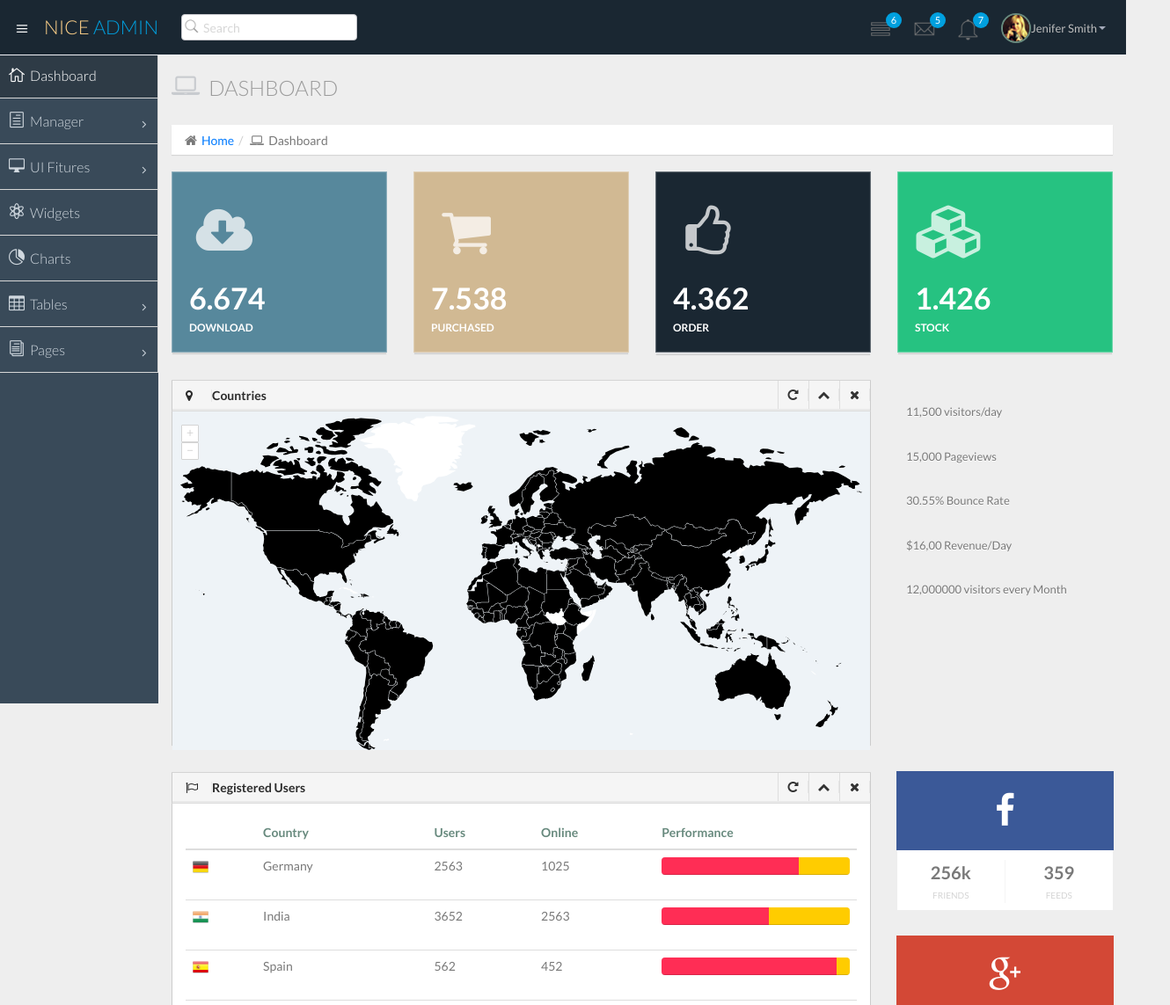
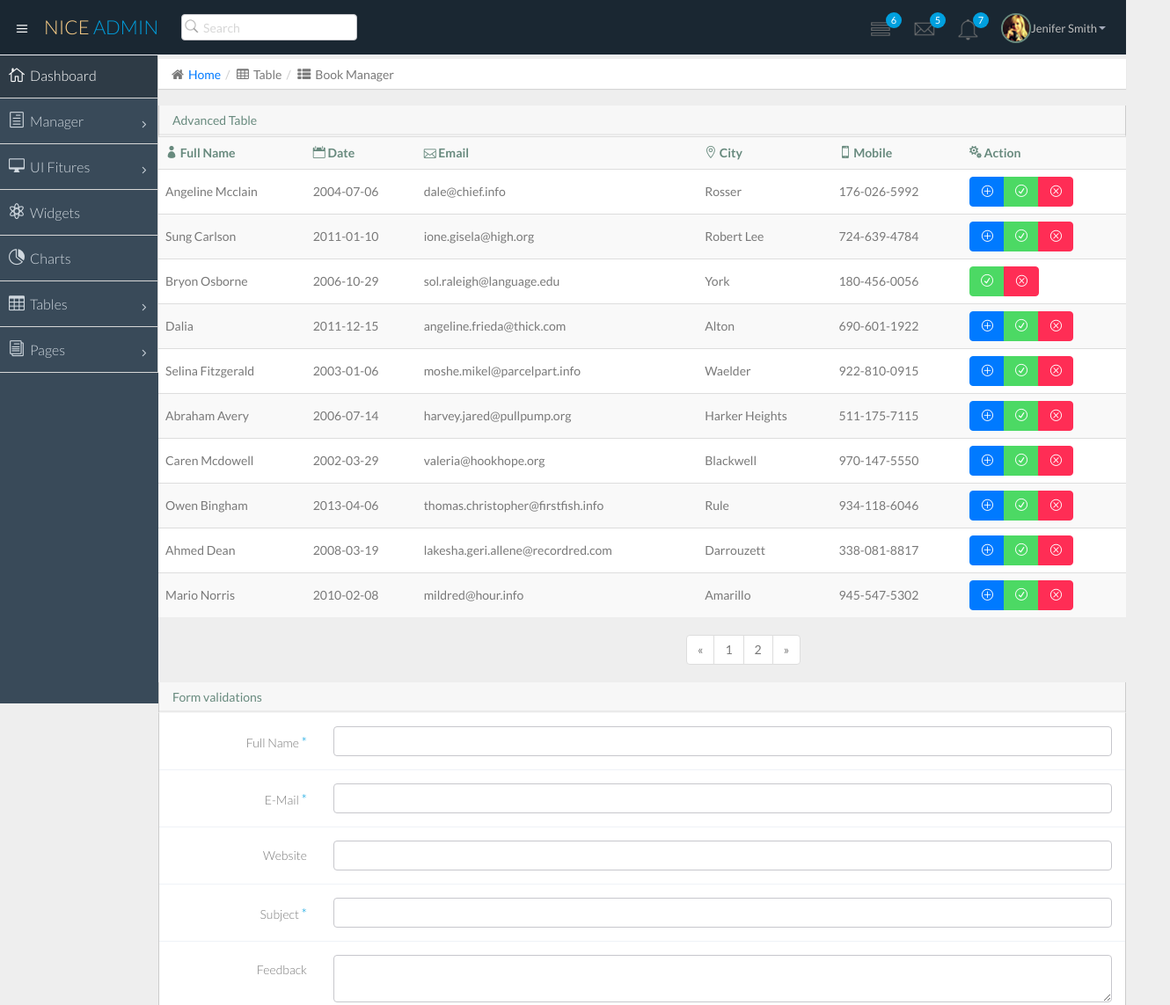
Before and after one commit to nthanhhai2909/admin_fashion_book, a React app: page /bookmanager in a window 1280 px wide. Shown: the top 1143 px of the page at 88% size, 1330 px wide, since content can reach past the window. Built offline with nearby package versions, Linux system fonts and the light colour scheme.

Commit message:
add display book manager

```diff
--- a/public/css/fullcalendar.css
+++ b/public/css/fullcalendar.css
@@ -9,6 +9,10 @@
 	text-align: left;
 	}
 
+	.pagination-custom{
+		margin-top: 20px;
+		margin-left: 600px;
+	}
 .fc table {
 	border-collapse: collapse;
 	border-spacing: 0;
--- a/public/css/widgets.css
+++ b/public/css/widgets.css
@@ -6,7 +6,6 @@
 	list-style-type: none;
 	margin: 0px;
 }
-
 .chats li{
 	margin-bottom: 8px;
 	padding-bottom: 8px;
--- /dev/null
+++ b/src/components/book/book.js
@@ -0,0 +1,273 @@
+import React, { Component } from 'react'
+import { Link } from 'react-router-dom'
+class Book extends Component {
+    constructor() {
+        super()
+        this.state = {
+            pagination: [1, 2]
+        }
+    }
+    renderPagination() {
+        if (this.state.pagination.length === 0) {
+            return null
+        }
+        else {
+            return (
+                <ul className="pagination pagination-custom col-md-6 offset-md-3">
+                    <li onClick={() => this.props.backPage()}
+                    ><Link to='/'>&laquo;</Link></li>
+                    {
+                        this.state.pagination.map((element, index) => {
+                            if (this.props.page === element) {
+                                return (
+                                    <li className="active" onClick={() => this.props.setPage(element)}><Link to='/' >{element}</Link></li>
+                                )
+                            } else {
+                                return (
+                                    <li onClick={() => this.props.setPage(element)}><Link to='/' >{element}</Link></li>
+                                )
+                            }
+
+                        })}
+                    <li onClick={() => this.props.nextPage()}
+                    ><Link to='/'>&raquo;</Link></li>
+                </ul>
+            )
+        }
+    }
+    renderTableBook = () => {
+    }
+    render() {
+        return (
+            <section id="main-content">
+                <div class="row">
+                    <div class="col-lg-12">
+                        <h3 class="page-header"><i class="fa fa-table"></i> Table</h3>
+                        <ol class="breadcrumb">
+                            <li><i class="fa fa-home"></i><Link to='/'>Home</Link></li>
+                            <li><i class="fa fa-table"></i>Table</li>
+                            <li><i class="fa fa-th-list"></i>Book Manager</li>
+                        </ol>
+                    </div>
+                </div>
+                <div class="row">
+                    <div class="col-lg-12">
+                        <section class="panel">
+                            <header class="panel-heading">
+                                Advanced Table
+              </header>
+                            <table class="table table-striped table-advance table-hover">
+                                <tbody>
+                                    <tr>
+                                        <th><i class="icon_profile"></i> Full Name</th>
+                                        <th><i class="icon_calendar"></i> Date</th>
+                                        <th><i class="icon_mail_alt"></i> Email</th>
+                                        <th><i class="icon_pin_alt"></i> City</th>
+                                        <th><i class="icon_mobile"></i> Mobile</th>
+                                        <th><i class="icon_cogs"></i> Action</th>
+                                    </tr>
+                                    <tr>
+                                        <td>Angeline Mcclain</td>
+                                        <td>2004-07-06</td>
+                                        <td>dale@chief.info</td>
+                                        <td>Rosser</td>
+                                        <td>176-026-5992</td>
+                                        <td>
+                                            <div class="btn-group">
+                                                <a class="btn btn-primary" href="#"><i class="icon_plus_alt2"></i></a>
+                                                <a class="btn btn-success" href="#"><i class="icon_check_alt2"></i></a>
+                                                <a class="btn btn-danger" href="#"><i class="icon_close_alt2"></i></a>
+                                            </div>
+                                        </td>
+                                    </tr>
+                                    <tr>
+                                        <td>Sung Carlson</td>
+                                        <td>2011-01-10</td>
+                                        <td>ione.gisela@high.org</td>
+                                        <td>Robert Lee</td>
+                                        <td>724-639-4784</td>
+                                        <td>
+                                            <div class="btn-group">
+                                                <a class="btn btn-primary" href="#"><i class="icon_plus_alt2"></i></a>
+                                                <a class="btn btn-success" href="#"><i class="icon_check_alt2"></i></a>
+                                                <a class="btn btn-danger" href="#"><i class="icon_close_alt2"></i></a>
+                                            </div>
+                                        </td>
+                                    </tr>
+                                    <tr>
+                                        <td>Bryon Osborne</td>
+                                        <td>2006-10-29</td>
+                                        <td>sol.raleigh@language.edu</td>
+                                        <td>York</td>
+                                        <td>180-456-0056</td>
+                                        <td>
+                                            <div class="btn-group">
+                                                <a class="btn btn-success" href="#"><i class="icon_check_alt2"></i></a>
+                                                <a class="btn btn-danger" href="#"><i class="icon_close_alt2"></i></a>
+                                            </div>
+                                        </td>
+                                    </tr>
+                                    <tr>
+                                        <td>Dalia </td>
+                                        <td>2011-12-15</td>
+                                        <td>angeline.frieda@thick.com</td>
+                                        <td>Alton</td>
+                                        <td>690-601-1922</td>
+                                        <td>
+                                            <div class="btn-group">
+                                                <a class="btn btn-primary" href="#"><i class="icon_plus_alt2"></i></a>
+                                                <a class="btn btn-success" href="#"><i class="icon_check_alt2"></i></a>
+                                                <a class="btn btn-danger" href="#"><i class="icon_close_alt2"></i></a>
+                                            </div>
+                                        </td>
+
+                                    </tr>
+                                    <tr>
+                                        <td>Selina Fitzgerald</td>
+                                        <td>2003-01-06</td>
+                                        <td>moshe.mikel@parcelpart.info</td>
+                                        <td>Waelder</td>
+                                        <td>922-810-0915</td>
+                                        <td>
+                                            <div class="btn-group">
+                                                <a class="btn btn-primary" href="#"><i class="icon_plus_alt2"></i></a>
+                                                <a class="btn btn-success" href="#"><i class="icon_check_alt2"></i></a>
+                                                <a class="btn btn-danger" href="#"><i class="icon_close_alt2"></i></a>
+                                            </div>
+                                        </td>
+                                    </tr>
+                                    <tr>
+                                        <td>Abraham Avery</td>
+                                        <td>2006-07-14</td>
+                                        <td>harvey.jared@pullpump.org</td>
+                                        <td>Harker Heights</td>
+                                        <td>511-175-7115</td>
+                                        <td>
+                                            <div class="btn-group">
+                                                <a class="btn btn-primary" href="#"><i class="icon_plus_alt2"></i></a>
+                                                <a class="btn btn-success" href="#"><i class="icon_check_alt2"></i></a>
+                                                <a class="btn btn-danger" href="#"><i class="icon_close_alt2"></i></a>
+                                            </div>
+                                        </td>
+                                    </tr>
+                                    <tr>
+                                        <td>Caren Mcdowell</td>
+                                        <td>2002-03-29</td>
+                                        <td>valeria@hookhope.org</td>
+                                        <td>Blackwell</td>
+                                        <td>970-147-5550</td>
+                                        <td>
+                                            <div class="btn-group">
+                                                <a class="btn btn-primary" href="#"><i class="icon_plus_alt2"></i></a>
+                                                <a class="btn btn-success" href="#"><i class="icon_check_alt2"></i></a>
+                                                <a class="btn btn-danger" href="#"><i class="icon_close_alt2"></i></a>
+                                            </div>
+                                        </td>
+                                    </tr>
+                                    <tr>
+                                        <td>Owen Bingham</td>
+                                        <td>2013-04-06</td>
+                                        <td>thomas.christopher@firstfish.info</td>
+                                        <td>Rule</td>
+                                        <td>934-118-6046</td>
+                                        <td>
+                                            <div class="btn-group">
+                                                <a class="btn btn-primary" href="#"><i class="icon_plus_alt2"></i></a>
+                                                <a class="btn btn-success" href="#"><i class="icon_check_alt2"></i></a>
+                                                <a class="btn btn-danger" href="#"><i class="icon_close_alt2"></i></a>
+                                            </div>
+                                        </td>
+                                    </tr>
+                                    <tr>
+                                        <td>Ahmed Dean</td>
+                                        <td>2008-03-19</td>
+                                        <td>lakesha.geri.allene@recordred.com</td>
+                                        <td>Darrouzett</td>
+                                        <td>338-081-8817</td>
+                                        <td>
+                                            <div class="btn-group">
+                                                <a class="btn btn-primary" href="#"><i class="icon_plus_alt2"></i></a>
+                                                <a class="btn btn-success" href="#"><i class="icon_check_alt2"></i></a>
+                                                <a class="btn btn-danger" href="#"><i class="icon_close_alt2"></i></a>
+                                            </div>
+                                        </td>
+                                    </tr>
+                                    <tr>
+                                        <td>Mario Norris</td>
+                                        <td>2010-02-08</td>
+                                        <td>mildred@hour.info</td>
+                                        <td>Amarillo</td>
+                                        <td>945-547-5302</td>
+                                        <td>
+                                            <div class="btn-group">
+                                                <a class="btn btn-primary" href="#"><i class="icon_plus_alt2"></i></a>
+                                                <a class="btn btn-success" href="#"><i class="icon_check_alt2"></i></a>
+                                                <a class="btn btn-danger" href="#"><i class="icon_close_alt2"></i></a>
+                                            </div>
+                                        </td>
+                                    </tr>
+                                </tbody>
+                            </table>
+                            {this.renderPagination()}
+
+                        </section>
+
+                    </div>
+                </div>
+                <div class="row">
+                    <div class="col-lg-12">
+                        <section class="panel">
+                            <header class="panel-heading">
+                                Form validations
+              </header>
+                            <div class="panel-body">
+                                <div class="form">
+                                    <form class="form-validate form-horizontal" id="feedback_form" method="get" action="">
+                                        <div class="form-group ">
+                                            <label for="cname" class="control-label col-lg-2">Full Name <span class="required">*</span></label>
+                                            <div class="col-lg-10">
+                                                <input class="form-control" id="cname" name="fullname" minlength="5" type="text" required />
+                                            </div>
+                                        </div>
+                                        <div class="form-group ">
+                                            <label for="cemail" class="control-label col-lg-2">E-Mail <span class="required">*</span></label>
+                                            <div class="col-lg-10">
+                                                <input class="form-control " id="cemail" type="email" name="email" required />
+                                            </div>
+                                        </div>
+                                        <div class="form-group ">
+                                            <label for="curl" class="control-label col-lg-2">Website</label>
+                                            <div class="col-lg-10">
+                                                <input class="form-control " id="curl" type="url" name="url" />
+                                            </div>
+                                        </div>
+                                        <div class="form-group ">
+                                            <label for="cname" class="control-label col-lg-2">Subject <span class="required">*</span></label>
+                                            <div class="col-lg-10">
+                                                <input class="form-control" id="subject" name="subject" minlength="5" type="text" required />
+                                            </div>
+                                        </div>
+                                        <div class="form-group ">
+                                            <label for="ccomment" class="control-label col-lg-2">Feedback</label>
+                                            <div class="col-lg-10">
+                                                <textarea class="form-control " id="ccomment" name="comment" required></textarea>
+                                            </div>
+                                        </div>
+                                        <div class="form-group">
+                                            <div class="col-lg-offset-2 col-lg-10">
+                                                <button class="btn btn-primary" type="submit">Save</button>
+                                                <button class="btn btn-default" type="button">Cancel</button>
+                                            </div>
+                                        </div>
+                                    </form>
+                                </div>
+
+                            </div>
+                        </section>
+                    </div>
+                </div>
+            </section >
+        )
+    }
+}
+export default Book
--- a/src/containers/App.js
+++ b/src/containers/App.js
@@ -3,6 +3,7 @@ import { BrowserRouter as Router, Switch, Route } from 'react-router-dom'
 import HomeContainer from './home.container'
 import NavbarContainer from './navbar.container'
 import Slider from './slider.container'
+import BookContainer from './book.container'
 class App extends Component {
     render() {
         return (
@@ -12,7 +13,7 @@ class App extends Component {
                     <Slider />
                     <Switch>
                         <Route exact path='/' component={HomeContainer} />
-                        <Route exact path='/bookmanager' component={HomeContainer} />
+                        <Route exact path='/bookmanager' component={BookContainer} />
                     </Switch>
                 </section>
             </Router>
--- /dev/null
+++ b/src/containers/book.container.js
@@ -0,0 +1,12 @@
+import React, { Component } from 'react'
+import Book from '../components/book/book'
+class BookContainer extends Component {
+    render() {
+        return(
+            <div>
+            <Book/>
+            </div>
+        )
+    }
+}
+export default BookContainer
```
Also changed, not shown: src/components/slider/slider.js (+4 -4 lines).
